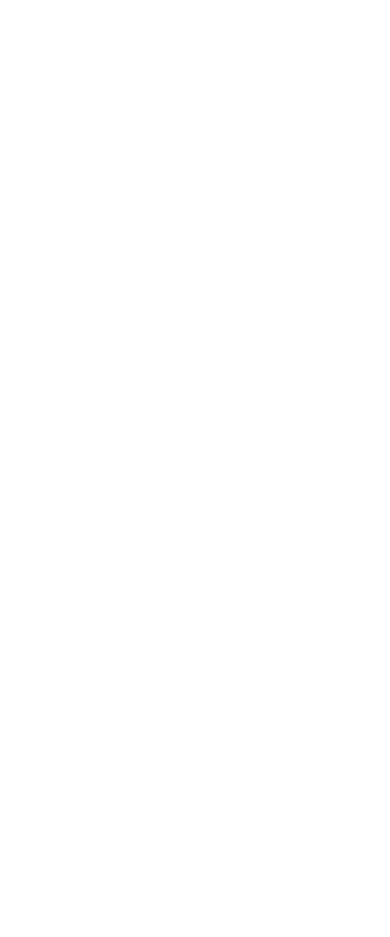
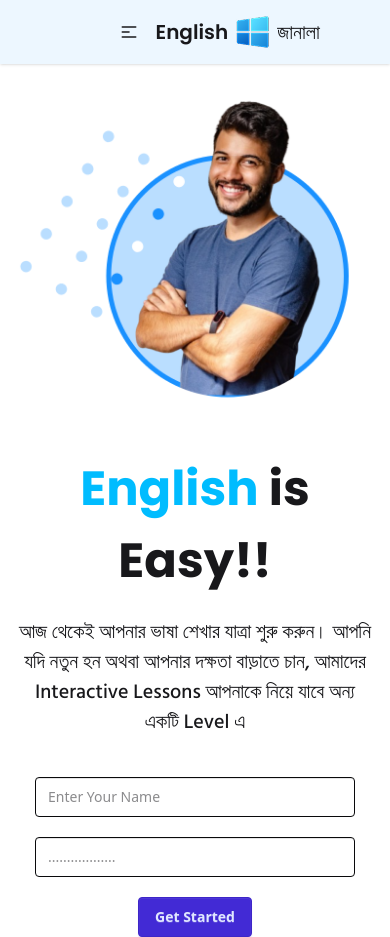
Before and after one commit to asemibnezahir/English-Janala-Module-33, a plain HTML site: page index.html in a window 390 px wide. Before the commit the page ends 844 px from the top, so only its background shows below. Drawn offline with nearby package versions, Linux system fonts and the light colour scheme; a web font is replaced by a local one.

Commit message:
Nav & Banner Section Design Completed with mobile responsive

```diff
--- a/Styles/style.css
+++ b/Styles/style.css
@@ -1,5 +1,9 @@
+/* For Taiwind Suggestion */
+@import "tailwindcss";
+
+
+
 /* All Google Fonts Classes */
-
 .poppins-font{
   font-family: "Poppins", sans-serif;
   font-style: normal;
--- a/index.html
+++ b/index.html
@@ -1,5 +1,6 @@
 <!DOCTYPE html>
 <html lang="en">
+
 <head>
 
     <meta charset="UTF-8">
@@ -21,13 +22,70 @@
     <!-- Adding Google Fonts -->
     <link rel="preconnect" href="https://fonts.googleapis.com">
     <link rel="preconnect" href="https://fonts.gstatic.com" crossorigin>
-    <link href="https://fonts.googleapis.com/css2?family=Hind+Siliguri:wght@300;400;500;600;700&family=Inter:ital,opsz,wght@0,14..32,100..900;1,14..32,100..900&family=Poppins:ital,wght@0,100;0,200;0,300;0,400;0,500;0,600;0,700;0,800;0,900;1,100;1,200;1,300;1,400;1,500;1,600;1,700;1,800;1,900&family=Tiro+Bangla:ital@0;1&display=swap" rel="stylesheet">
+    <link
+        href="https://fonts.googleapis.com/css2?family=Hind+Siliguri:wght@300;400;500;600;700&family=Inter:ital,opsz,wght@0,14..32,100..900;1,14..32,100..900&family=Poppins:ital,wght@0,100;0,200;0,300;0,400;0,500;0,600;0,700;0,800;0,900;1,100;1,200;1,300;1,400;1,500;1,600;1,700;1,800;1,900&family=Tiro+Bangla:ital@0;1&display=swap"
+        rel="stylesheet">
 
 </head>
+
 <body>
+
+    <!-- Nav Section -->
+    <header>
+        <div class="navbar bg-base-100 shadow-sm lg:px-12 flex justify-center bg-[#EDF7FF]">
+            <div class="navbar-start">
+                <div class="dropdown">
+                    <div tabindex="0" role="button" class="btn btn-ghost lg:hidden">
+                        <svg xmlns="http://www.w3.org/2000/svg" class="h-5 w-5" fill="none" viewBox="0 0 24 24"
+                            stroke="currentColor">
+                            <path stroke-linecap="round" stroke-linejoin="round" stroke-width="2"
+                                d="M4 6h16M4 12h8m-8 6h16" />
+                        </svg>
+                    </div>
+                    <ul tabindex="0"
+                        class="menu menu-sm dropdown-content bg-base-100 rounded-box z-1 mt-3 w-52 p-2 shadow">
+                        <li><a><i class="fa-solid fa-question"></i> FAQ</a></li>
+                        <li><a><i class="fa-solid fa-book-open"></i> Learn</a></li>
+                        <li><a><i class="fa-solid fa-right-from-bracket"></i> LogOut</a></li>
+                    </ul>
+                </div>
+                <div class="logo flex gap-1 items-center">
+                    <span class="poppins-font font-semibold text-[20px]">English</span>
+                    <img src="assets/logo.png" alt="Logo">
+                    <span class="tiro-bangla-regular text-[20px]">জানালা</span>
+                </div>
+            </div>
+            <div class="navbar-end hidden lg:flex">
+                <ul class="menu menu-horizontal px-1 space-x-[16px]">
+                    <li><a class="btn btn-outline btn-primary"><i class="fa-solid fa-question"></i> FAQ</a></li>
+                    <li><a class="btn btn-outline btn-primary"><i class="fa-solid fa-book-open"></i> Learn</a></li>
+                    <li><a class="btn btn-outline btn-primary"><i class="fa-solid fa-right-from-bracket"></i> LogOut</a>
+                    </li>
+                </ul>
+            </div>
+        </div>
+    </header>
+
+    <!-- Banner Section -->
+    <section class="banner flex flex-col-reverse lg:flex-row justify-between items-center w-11/12 mx-auto gap-8">
+        <div class="content flex-1 text-center lg:text-left">
+            <h1 class="poppins-font font-bold text-[48px] mb-[20px]"><span class="text-[#00BCFF]">English</span> is Easy!!</h1>
+            <p class="hind-siliguri-font font-medium text-[20px] lg:text-[24px] text-[#18181B]">আজ থেকেই আপনার ভাষা শেখার যাত্রা শুরু করুন। আপনি যদি নতুন হন অথবা আপনার দক্ষতা বাড়াতে চান, আমাদের Interactive Lessons আপনাকে নিয়ে যাবে অন্য একটি Level এ</p>
+            <form class="flex flex-col gap-5 mt-[40px] items-center lg:items-start">
+                <input type="text" placeholder="Enter Your Name" class="input input-neutral block" />
+                <input type="password" placeholder=".................." class="input input-neutral block" />
+                <button class="btn btn-primary max-w-[120px]">Get Started</button>
+            </form>
+        </div>
+        <div class="image flex-1">
+            <img src="assets/hero-student.png" alt="Banner Image">
+        </div>
+    </section>
+
 
 
     <!-- Adding External JavaScript File -->
     <script src="JS/script.js"></script>
 </body>
+
 </html>
```
